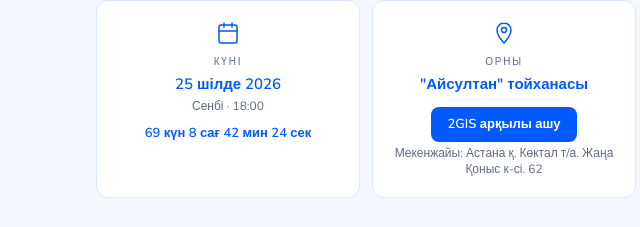
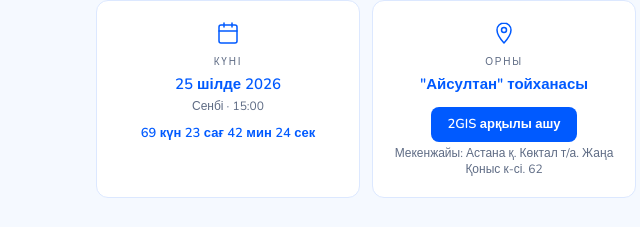
Before and after one commit to yeraaz/invitation, a plain HTML site: page index.html in a window 1280 px wide. Shown: the part 669-896 px from the top of the page, 274-914 px from the left. Drawn offline with nearby package versions, Linux system fonts and the light colour scheme.

Commit message:
Update index.html

```diff
--- a/index.html
+++ b/index.html
@@ -373,7 +373,7 @@
       <svg viewBox="0 0 24 24"><rect x="3" y="4" width="18" height="18" rx="2"></rect><line x1="16" y1="2" x2="16" y2="6"></line><line x1="8" y1="2" x2="8" y2="6"></line><line x1="3" y1="10" x2="21" y2="10"></line></svg>
       <p class="info-label">Күні</p>
       <p class="info-value">25 шілде 2026</p>
-      <p class="info-sub">Сенбі · 18:00</p>
+      <p class="info-sub">Сенбі · 15:00</p>
 
       <div class="countdown" id="countdown">
         Жүктелуде...
@@ -520,7 +520,7 @@
   }
 
     function updateCountdown() {
-    const targetDate = new Date("2026-07-25T00:00:00");
+    const targetDate = new Date("2026-07-25T15:00:00");
     const now = new Date();
 
     const diff = targetDate - now;
```
